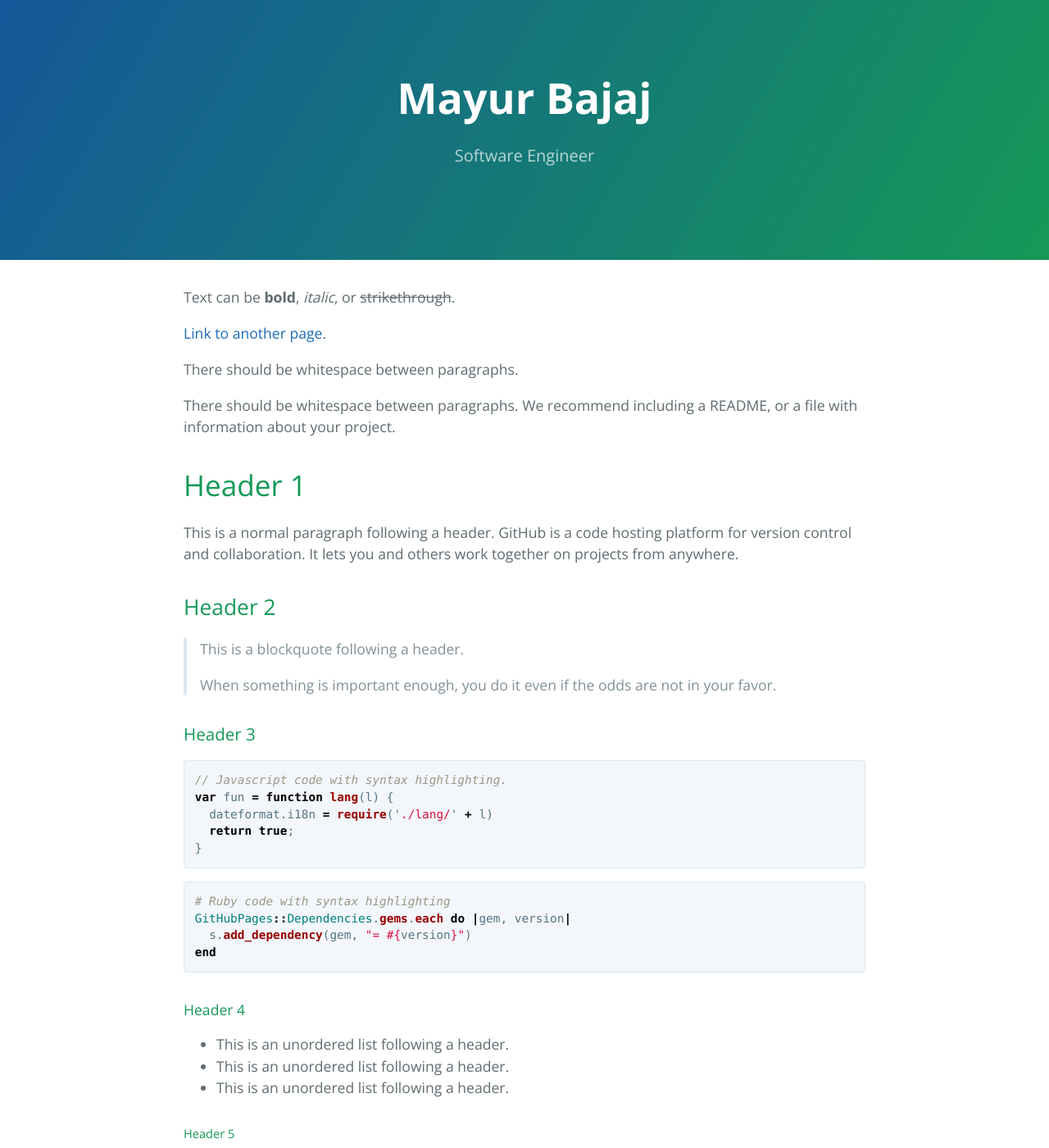
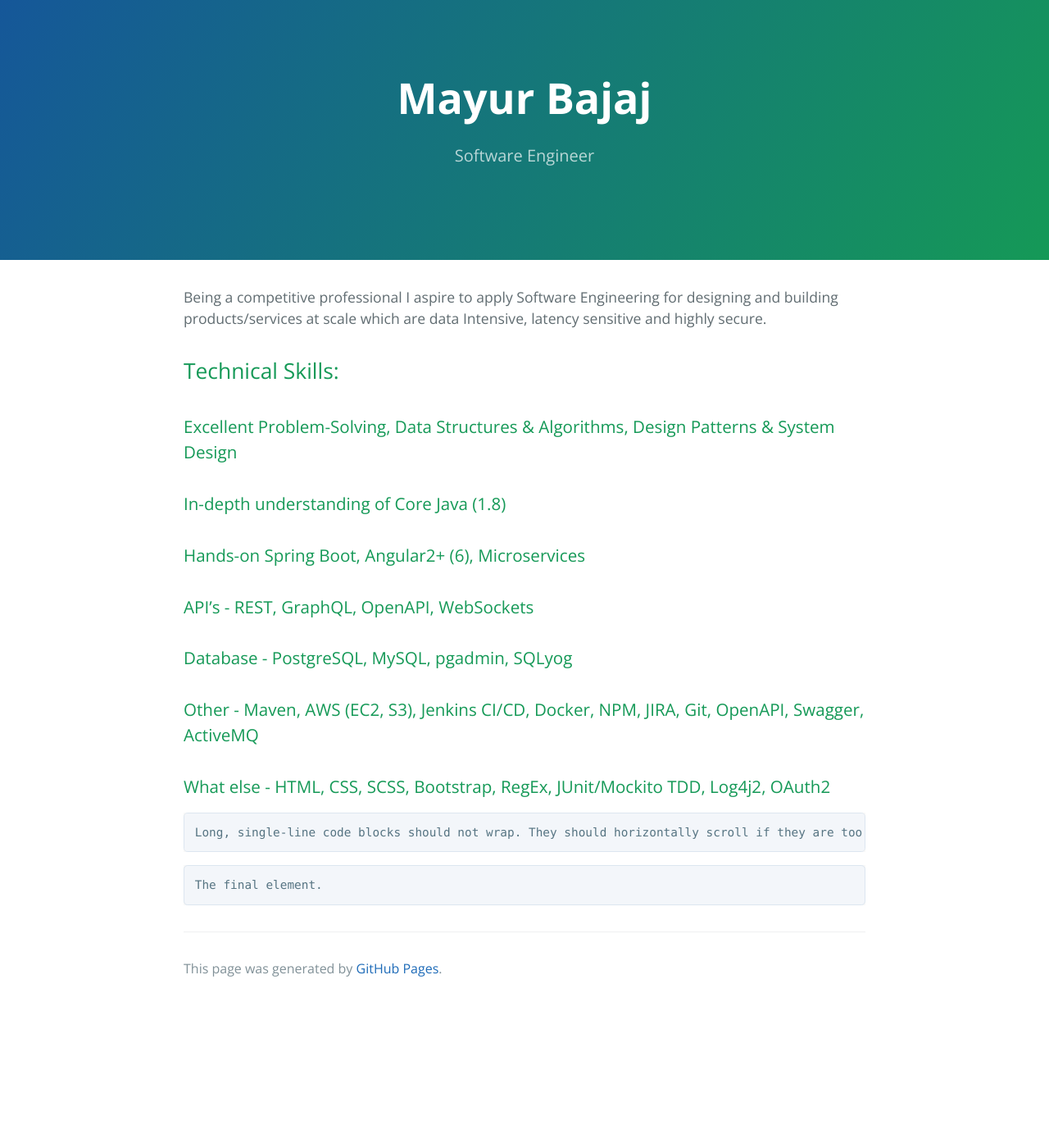
Before and after one commit to mrbajaj/mrbajaj.github.io, a Jekyll site: the page built from index.md, in a window 1280 px wide and 1400 px high. Shown: the whole window at 82% size. Built offline with Jekyll 4.4.1, drawn with Linux system fonts in a browser that asks for light colours; some of the changed text lies outside the part shown.

Commit message:
Update index.md

````diff
--- a/index.md
+++ b/index.md
@@ -2,117 +2,18 @@
 layout: default
 ---
 
-Text can be **bold**, _italic_, or ~~strikethrough~~.
+Being a competitive professional I aspire to apply Software Engineering for designing and building products/services at scale which are data Intensive, latency sensitive and highly secure.
 
-[Link to another page](./another-page.html).
-
-There should be whitespace between paragraphs.
-
-There should be whitespace between paragraphs. We recommend including a README, or a file with information about your project.
-
-# Header 1
-
-This is a normal paragraph following a header. GitHub is a code hosting platform for version control and collaboration. It lets you and others work together on projects from anywhere.
-
-## Header 2
-
-> This is a blockquote following a header.
->
-> When something is important enough, you do it even if the odds are not in your favor.
-
-### Header 3
-
-```js
-// Javascript code with syntax highlighting.
-var fun = function lang(l) {
-  dateformat.i18n = require('./lang/' + l)
-  return true;
-}
-```
-
-```ruby
-# Ruby code with syntax highlighting
-GitHubPages::Dependencies.gems.each do |gem, version|
-  s.add_dependency(gem, "= #{version}")
-end
-```
-
-#### Header 4
-
-*   This is an unordered list following a header.
-*   This is an unordered list following a header.
-*   This is an unordered list following a header.
-
-##### Header 5
-
-1.  This is an ordered list following a header.
-2.  This is an ordered list following a header.
-3.  This is an ordered list following a header.
-
-###### Header 6
-
-| head1        | head two          | three |
-|:-------------|:------------------|:------|
-| ok           | good swedish fish | nice  |
-| out of stock | good and plenty   | nice  |
-| ok           | good `oreos`      | hmm   |
-| ok           | good `zoute` drop | yumm  |
-
-### There's a horizontal rule below this.
-
-* * *
-
-### Here is an unordered list:
-
-*   Item foo
-*   Item bar
-*   Item baz
-*   Item zip
-
-### And an ordered list:
-
-1.  Item one
-1.  Item two
-1.  Item three
-1.  Item four
-
-### And a nested list:
-
-- level 1 item
-  - level 2 item
-  - level 2 item
-    - level 3 item
-    - level 3 item
-- level 1 item
-  - level 2 item
-  - level 2 item
-  - level 2 item
-- level 1 item
-  - level 2 item
-  - level 2 item
-- level 1 item
-
-### Small image
-
-![Octocat](https://github.githubassets.com/images/icons/emoji/octocat.png)
-
-### Large image
-
-![Branching](https://guides.github.com/activities/hello-world/branching.png)
+## Technical Skills:
+### Excellent Problem-Solving, Data Structures & Algorithms, Design Patterns & System Design
+### In-depth understanding of Core Java (1.8)
+### Hands-on Spring Boot, Angular2+ (6), Microservices
+### API's - REST, GraphQL, OpenAPI, WebSockets
+### Database - PostgreSQL, MySQL, pgadmin, SQLyog
+### Other - Maven, AWS (EC2, S3), Jenkins CI/CD, Docker, NPM, JIRA, Git, OpenAPI, Swagger, ActiveMQ
+### What else - HTML, CSS, SCSS, Bootstrap, RegEx, JUnit/Mockito TDD, Log4j2, OAuth2
 
 
-### Definition lists can be used with HTML syntax.
-
-<dl>
-<dt>Name</dt>
-<dd>Godzilla</dd>
-<dt>Born</dt>
-<dd>1952</dd>
-<dt>Birthplace</dt>
-<dd>Japan</dd>
-<dt>Color</dt>
-<dd>Green</dd>
-</dl>
 
 ```
 Long, single-line code blocks should not wrap. They should horizontally scroll if they are too long. This line should be long enough to demonstrate this.
````
